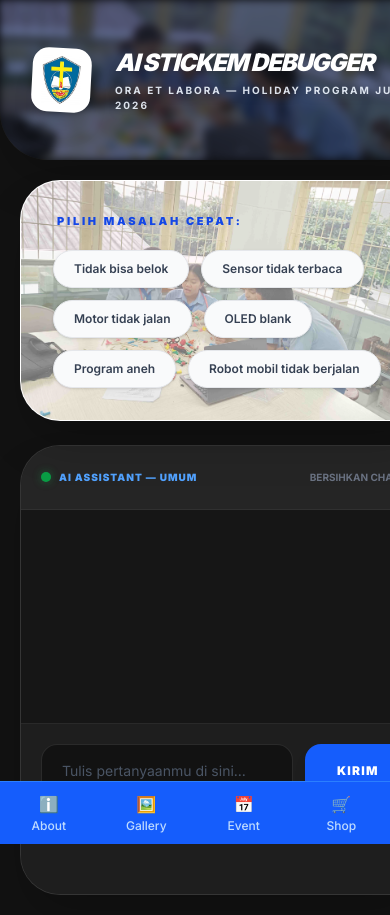
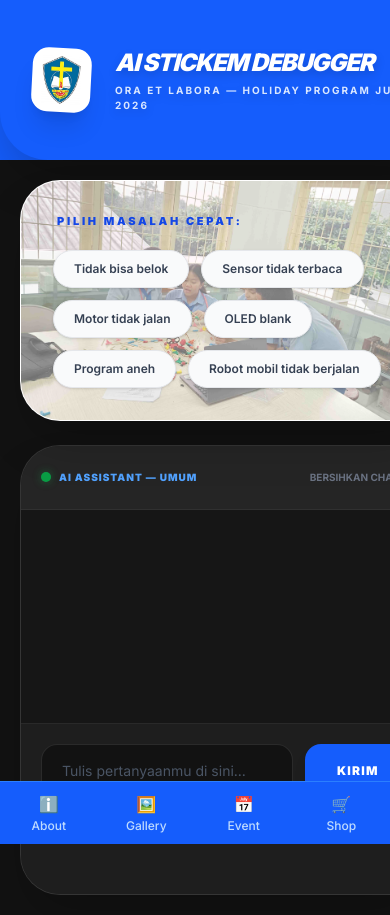
Before and after one commit to setyo76/ai-stickem, a Next.js app: page / in a window 390 px wide. Shown: the top 915 px of the page. Built offline with nearby package versions, Linux system fonts and the light colour scheme.

Commit message:
fix header mobile version

```diff
--- a/src/app/page.tsx
+++ b/src/app/page.tsx
@@ -3,7 +3,6 @@
 import { useState } from "react";
 import Header from "../components/Header";
 import Sidebar from "../components/Sidebar";
-import { QUICK_PROBLEMS } from "../lib/constants";
 import ChatBox from "../components/ChatBox";
 
 export default function Home() {
@@ -16,15 +15,12 @@ export default function Home() {
 
       {/* Main content */}
       <main className="flex-1 flex flex-col min-h-screen">
-        {/* Mobile header */}
-        <div className="lg:hidden">
+        {/* Mobile header — full width, background biru dijaga */}
+        <div className="lg:hidden w-full bg-blue-600">
           <Header />
         </div>
 
         <div className="flex-1 p-5 md:p-8 space-y-6 max-w-3xl w-full mx-auto">
-          {/* Quick Issues */}
-
-
           {/* Chat Interface */}
           <section>
             <ChatBox level="Umum" initialProblem={activeProblem} />
--- a/src/components/Header.tsx
+++ b/src/components/Header.tsx
@@ -1,22 +1,8 @@
 export default function Header() {
   return (
-    <header className="relative p-8 rounded-b-[3rem] shadow-2xl overflow-hidden min-h-[160px] flex items-center">
-      {/* Background Image dengan Blur */}
-      <div
-        className="absolute inset-0 z-0"
-        style={{
-          backgroundImage: "url('/header.jpg')",
-          backgroundSize: 'cover',
-          backgroundPosition: 'center',
-          filter: 'blur(4px) brightness(0.6)'
-        }}
-      />
-
-      {/* Overlay Warna Biru OeL */}
-      <div className="absolute inset-0 bg-blue-700/40 mix-blend-multiply z-10" />
-
+    <header className="bg-blue-600 p-8 rounded-b-[3rem] shadow-2xl min-h-[160px] flex items-center">
       {/* Konten Header */}
-      <div className="relative z-20 max-w-5xl mx-auto flex items-center gap-6 w-full">
+      <div className="max-w-5xl mx-auto flex items-center gap-6 w-full">
         <div className="w-16 h-16 bg-white rounded-2xl flex items-center justify-center shadow-xl rotate-3 overflow-hidden">
           <img src="/logo-oel.jpg" alt="Logo OeL" className="w-12 h-12 object-contain" />
         </div>
--- /dev/null
+++ b/src/components/LevelCard.tsx
@@ -0,0 +1,14 @@
+import { Level } from'../types';
+
+interface LevelCardProps extends Level {
+  isActive?: boolean;
+}
+
+export default function LevelCard({ title, subtitle, color, isActive }: LevelCardProps) {
+  return (
+    <div className={`p-6 bg-[#1e1e1e] border-l-4 ${color} rounded-xl hover:scale-[1.02] transition-transform cursor-pointer shadow-xl ${isActive ? 'ring-2 ring-white/30' : ''}`}>
+      <h3 className='text-2xl font-bold'>{title}</h3>
+      <p className='text-gray-400 font-medium'>{subtitle}</p>
+    </div>
+  );
+}
```
